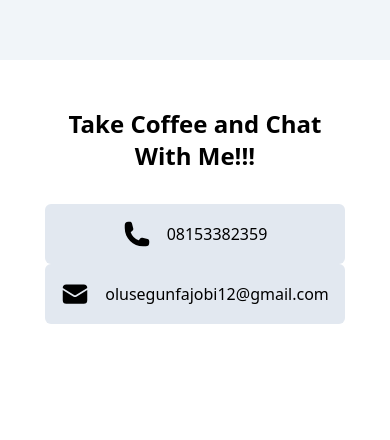
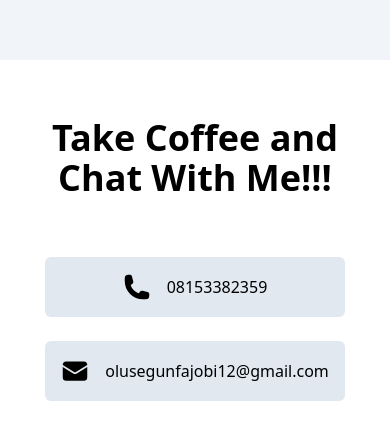
Before and after one commit to samfajobi/MyWebsite, a React (Create React App) app: page / in a window 390 px wide. Shown: the part 3373-3813 px from the top of the page. Before the commit the page ends 3697 px from the top, so only its background shows below. Built offline with nearby package versions, Linux system fonts and the light colour scheme.

Commit message:
Update Contact Section

```diff
--- a/src/components/Contact.js
+++ b/src/components/Contact.js
@@ -3,21 +3,26 @@ import { EnvelopeIcon } from '@heroicons/react/24/solid'
 
 const contact = () => {
   return (
-    <div className="flex relative flex-col text-center
+    <div className=" h-[400px] flex relative flex-col text-center
      md:text-row items-center px-10 justify-evenly mx-auto">
-       <h2 className="text-center pt-12 text-2xl font-semibold">Take Coffee and Chat With Me!!!</h2>
+       <h2 className="text-center  text-4xl font-semibold">Take Coffee and Chat With Me!!!</h2>
 
-        <div className="space-x-10  pt-8 ">
-           <div className='flex flex-col md:space-x-6 md:flex-row'>
+        <div className="space-x-10  ">
+            <div className='flex flex-col md:space-x-6 md:flex-row'>
               <div className='rounded-md w-[300px] bg-slate-200 flex pt-4 pb-4 align-center items-center space-x-4 justify-center'>
                 <PhoneIcon className='w-7 h-7'/>
                 <h4>08153382359</h4>
               </div>
-              <div className='rounded-md w-[300px]   bg-slate-200 flex pt-4 pb-4 items-center space-x-4 justify-center'>
+              <div className='rounded-md w-[300px] mt-6 md:mt-0 bg-slate-200 flex pt-4 pb-4 items-center space-x-4 justify-center'>
                 <EnvelopeIcon className='w-7 h-7'/>
                 <h4>olusegunfajobi12@gmail.com</h4>
               </div>
-           </div>
+            </div>
+            <form>
+               <div>
+               </div>
+            </form>
+
         </div>
     </div>
   )
```
